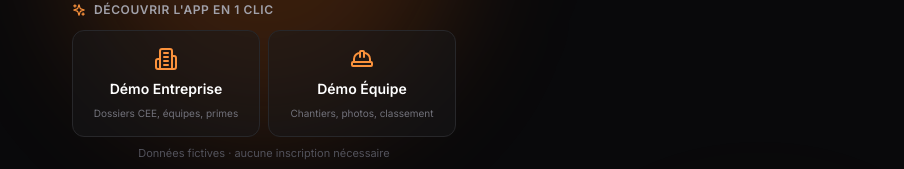
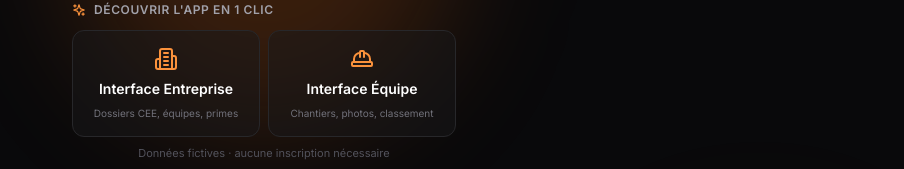
Before and after one commit to Hawwkzz/Sterk, a React (Vite) app: page /login in a window 1280 px wide. Shown: the part 258-427 px from the top of the page, without its empty margins (376-1280 px from the left). Built offline with nearby package versions, Linux system fonts and the light colour scheme; no server answers.

Commit message:
Update LoginPage.jsx

```diff
--- a/src/pages/LoginPage.jsx
+++ b/src/pages/LoginPage.jsx
@@ -61,7 +61,7 @@
 
   function launchDemo(role) {
     enterDemoMode(role)
-    toast.success(`Mode démo ${role === 'entreprise' ? 'Entreprise' : 'Équipe'} activé`)
+    toast.success(`Interface ${role === 'entreprise' ? 'Entreprise' : 'Équipe'} lancée`)
     // Reload complet pour que AuthContext reparte proprement sur le mode démo
     window.location.href = role === 'entreprise' ? '/entreprise' : '/'
   }
@@ -99,7 +99,7 @@
               className="group flex flex-col items-center gap-2 p-4 rounded-xl border border-zinc-800 bg-zinc-900/50 hover:bg-zinc-900 hover:border-orange-500/50 transition-all"
             >
               <Building2 className="w-6 h-6 text-orange-400 group-hover:scale-110 transition-transform" />
-              <span className="text-sm font-semibold text-white">Démo Entreprise</span>
+              <span className="text-sm font-semibold text-white">Interface Entreprise</span>
               <span className="text-[10px] text-zinc-500 leading-tight text-center">Dossiers CEE, équipes, primes</span>
             </button>
             <button
@@ -108,7 +108,7 @@
               className="group flex flex-col items-center gap-2 p-4 rounded-xl border border-zinc-800 bg-zinc-900/50 hover:bg-zinc-900 hover:border-orange-500/50 transition-all"
             >
               <HardHat className="w-6 h-6 text-orange-400 group-hover:scale-110 transition-transform" />
-              <span className="text-sm font-semibold text-white">Démo Équipe</span>
+              <span className="text-sm font-semibold text-white">Interface Équipe</span>
               <span className="text-[10px] text-zinc-500 leading-tight text-center">Chantiers, photos, classement</span>
             </button>
           </div>
```
